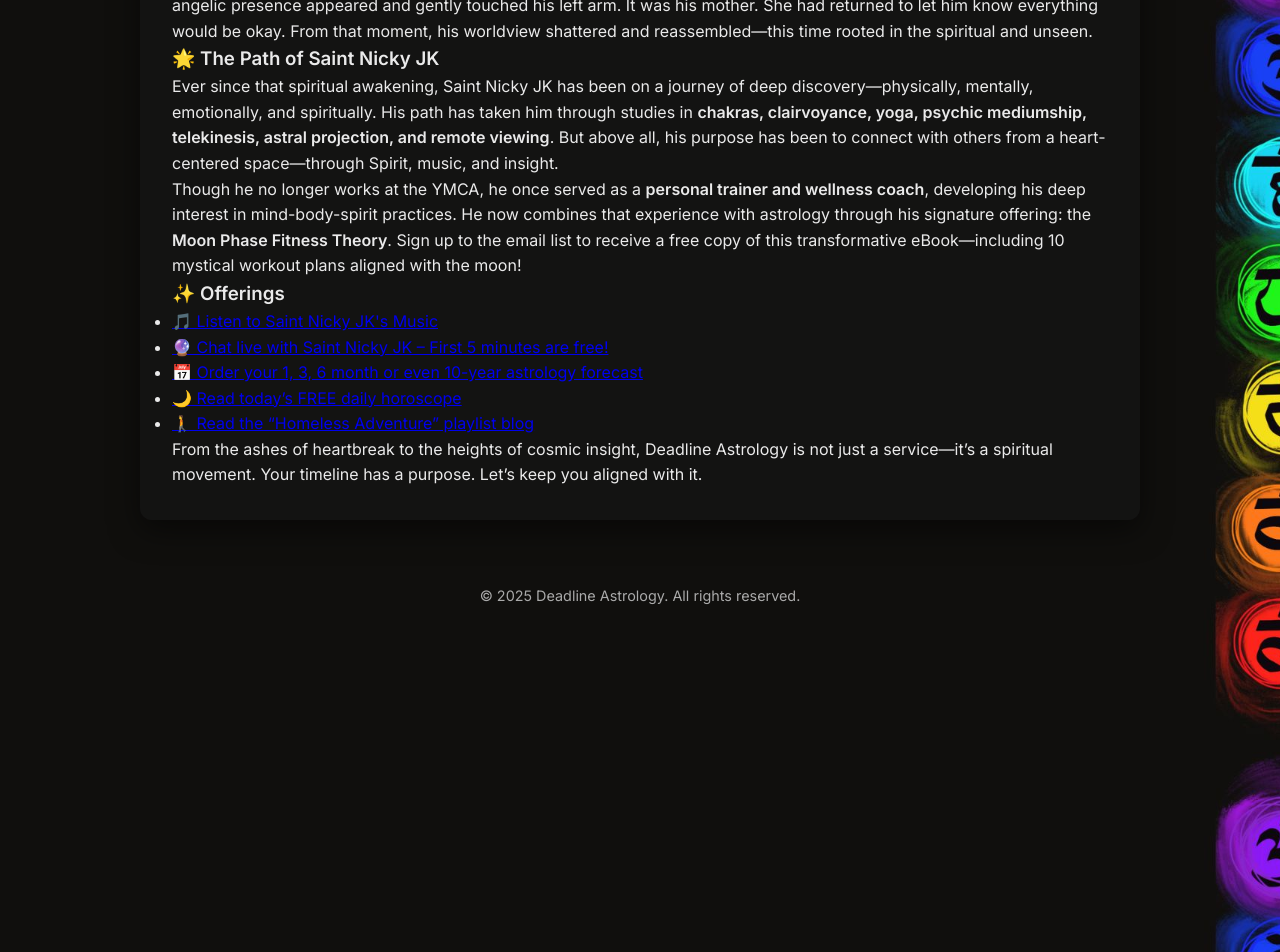
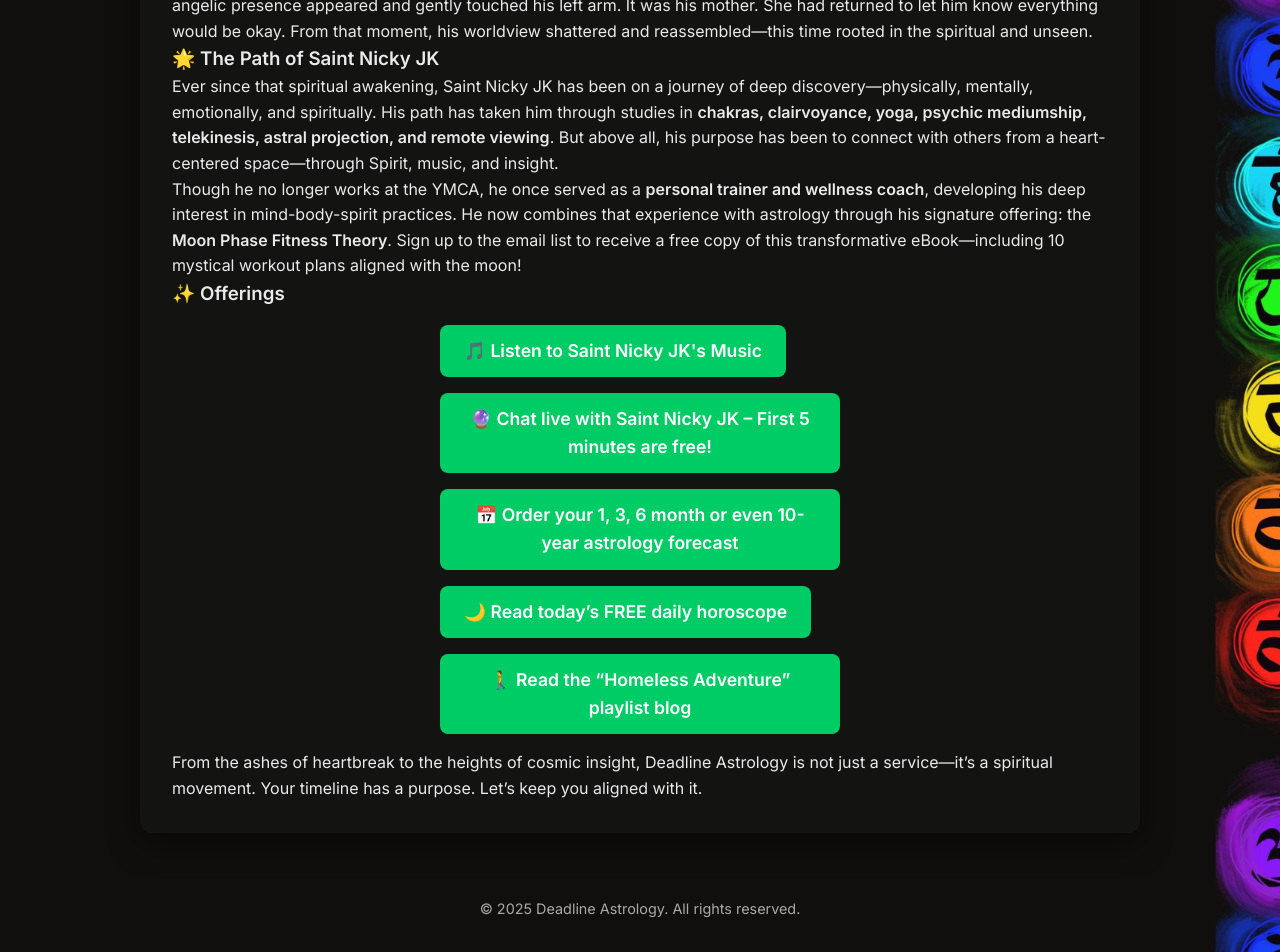
Before and after one commit to Deadline-Astrology/Deadlineastrology.github.io, a Jekyll site: the page about.html, which Jekyll copies as it is, in a window 1280 px wide. Shown: the part 1048-2000 px from the top of the page. Built offline with Jekyll 4.4.1, drawn with Linux system fonts in a browser that asks for light colours; some web fonts are replaced.

Commit message:
Update about.html

```diff
--- a/about.html
+++ b/about.html
@@ -7,6 +7,35 @@
   <link href="https://fonts.googleapis.com/css2?family=UnifrakturCook&family=Inter:wght@400;600&display=swap" rel="stylesheet">
   <link rel="stylesheet" href="styles.css" />
   <script src="header.js" defer></script>
+  <style>
+    /* Remove bullet points and add spacing for button list */
+    #about ul {
+      list-style: none;
+      padding-left: 0;
+      display: flex;
+      flex-direction: column;
+      gap: 1rem;
+      max-width: 400px;
+      margin: 1rem auto;
+    }
+    /* Button style (same as your styles.css) */
+    .button {
+      background: #00cc66;
+      color: #fff;
+      text-decoration: none;
+      padding: 0.75rem 1.5rem;
+      border-radius: 8px;
+      font-weight: 600;
+      font-size: 1.1rem;
+      transition: background 0.3s ease, transform 0.2s ease;
+      display: inline-block;
+      text-align: center;
+    }
+    .button:hover {
+      background: #00994d;
+      transform: scale(1.05);
+    }
+  </style>
 </head>
 <body>
   <div id="header-container"></div>
@@ -43,11 +72,11 @@
 
     <h3>✨ Offerings</h3>
     <ul>
-      <li><a href="LINK_TO_MUSIC">🎵 Listen to Saint Nicky JK's Music</a></li>
-      <li><a href="LINK_TO_CHAT">🔮 Chat live with Saint Nicky JK – First 5 minutes are free!</a></li>
-      <li><a href="LINK_TO_FORECASTS">📅 Order your 1, 3, 6 month or even 10-year astrology forecast</a></li>
-      <li><a href="LINK_TO_HOROSCOPES">🌙 Read today’s FREE daily horoscope</a></li>
-      <li><a href="LINK_TO_BLOG">🚶 Read the “Homeless Adventure” playlist blog</a></li>
+      <li><a href="LINK_TO_MUSIC" class="button">🎵 Listen to Saint Nicky JK's Music</a></li>
+      <li><a href="LINK_TO_CHAT" class="button">🔮 Chat live with Saint Nicky JK – First 5 minutes are free!</a></li>
+      <li><a href="LINK_TO_FORECASTS" class="button">📅 Order your 1, 3, 6 month or even 10-year astrology forecast</a></li>
+      <li><a href="LINK_TO_HOROSCOPES" class="button">🌙 Read today’s FREE daily horoscope</a></li>
+      <li><a href="LINK_TO_BLOG" class="button">🚶 Read the “Homeless Adventure” playlist blog</a></li>
     </ul>
 
     <p>
```
